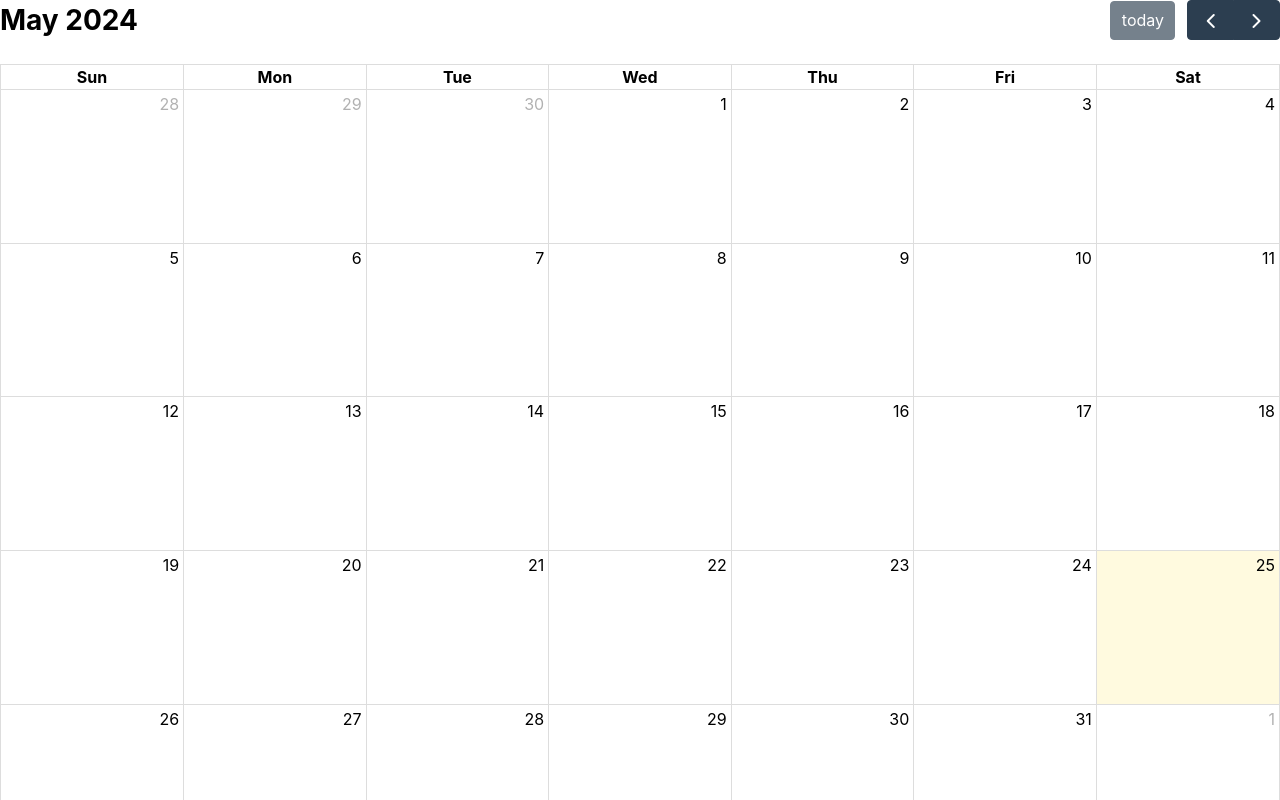
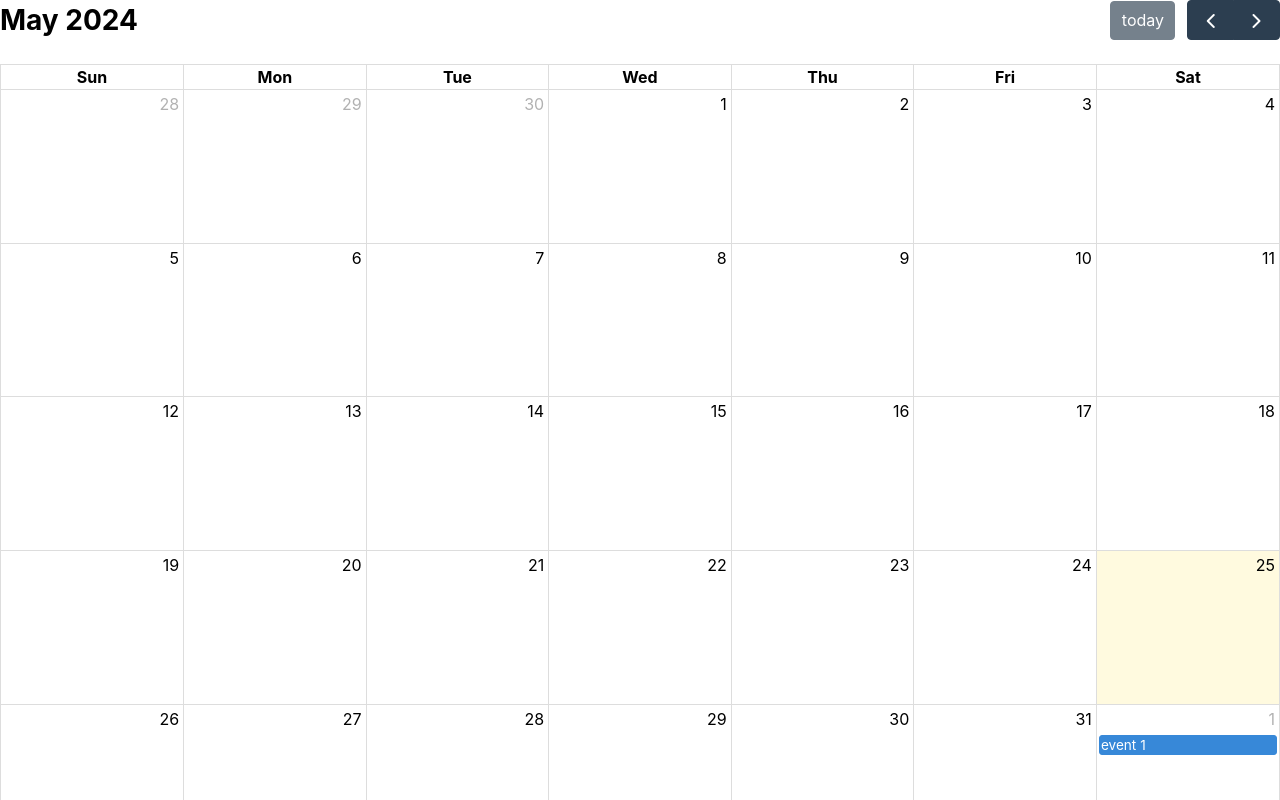
Before and after one commit to yeonwoo3333/SPP, a React (Create React App) app: page /TEST2_page in a window 1280 px wide. Shown: the top 800 px of the page. Built offline with nearby package versions, Linux system fonts and the light colour scheme.

Commit message:
이벤트 추가1

```diff
--- a/src/pages/Calendar/Calendar.js
+++ b/src/pages/Calendar/Calendar.js
@@ -5,16 +5,25 @@ import dayGridPlugin from '@fullcalendar/daygrid'; // a plugin!
 
 function App() {
     return (
+    <div>
+        <div className='Quest'>
+
+        </div>
+
         <div className="App">
             <FullCalendar
             plugins={[dayGridPlugin]}
             initialView="dayGridMonth"
             events={[
-            { title: 'event 1', date: '2023-06-01' },
-            { title: 'event 2', date: '2023-06-02' }
+                { title: 'event 1', date: '2024-06-01' },
+                { title: 'event 2', date: '2024-06-02' }
             ]}
             />
         </div>
+
+
+    </div>
+
     );
 }
 
```
Lines whose indentation alone changed are shown as unchanged.
